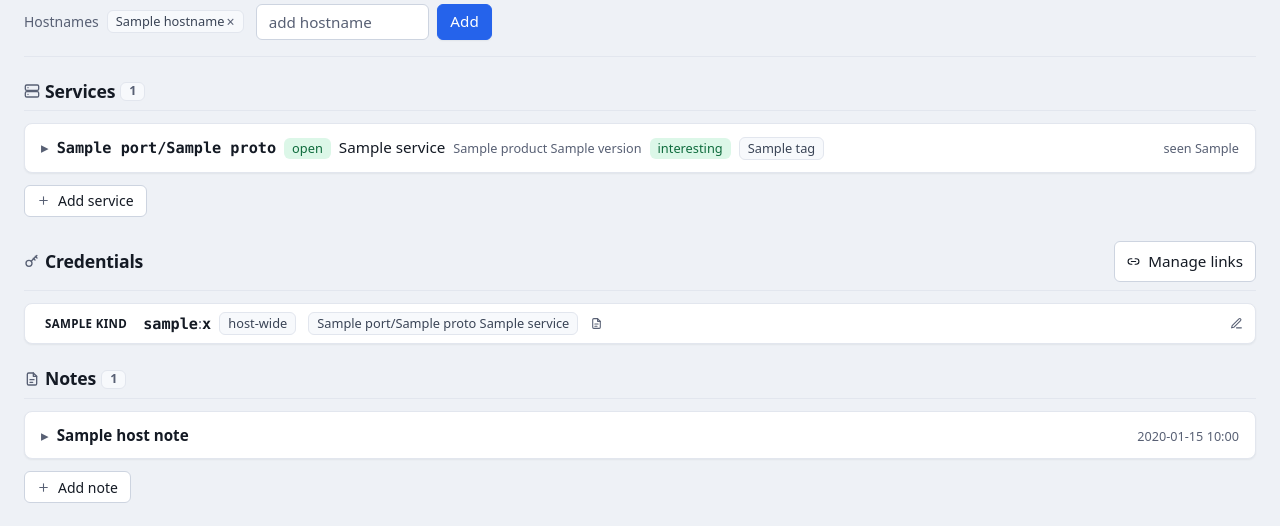
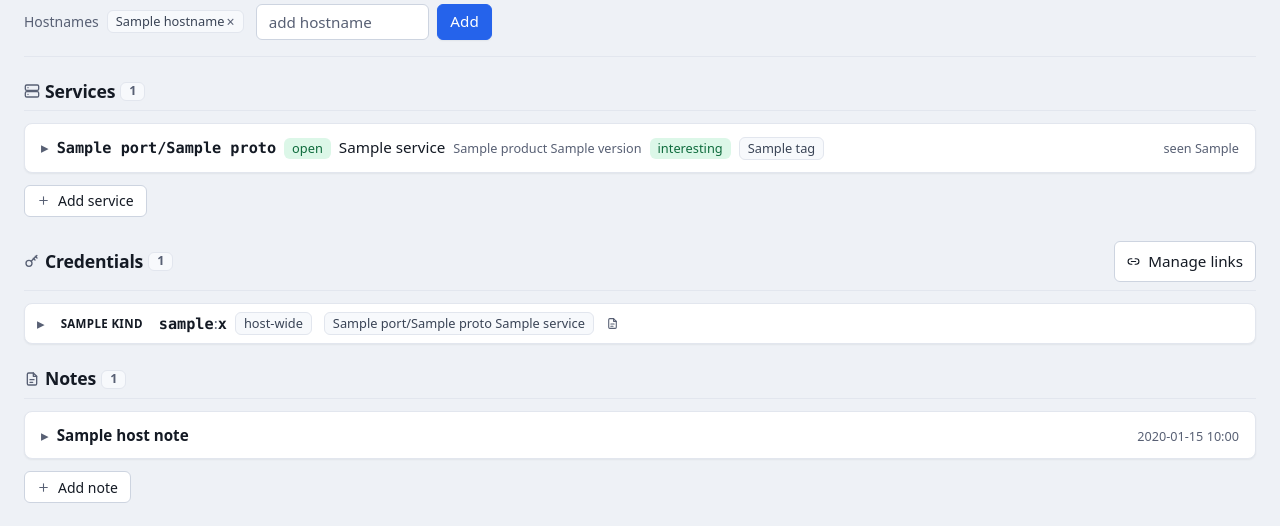
Before and after one commit to g4laad/penrecon, a FastAPI app: template src/penrecon/web/templates/host.html in a window 1280 px wide. Shown: the part 201-727 px from the top of the page. Run offline with FastAPI, Linux system fonts and the light colour scheme; the template is opened without the code that fills it: most values are stand-ins (such as "Sample title", 1, 10 or a date in 2020); parts of the project's set-up code (start-up, migrations or seed data) failed here and were passed over.

Commit message:
feat(credentials): match notes listing style, show count in header
Credential entries now use the leading disclosure arrow and drop the
trailing edit icon, matching the notes/service listings. The header shows
the credential count.

```diff
--- a/src/penrecon/web/static/style.css
+++ b/src/penrecon/web/static/style.css
@@ -343,12 +343,12 @@ p.panel-body.empty { color:var(--mut); }
 .cred-item > summary { list-style:none; cursor:pointer; display:flex; align-items:center; gap:var(--space-2);
   padding:var(--space-2) var(--space-3); border-radius:var(--radius); }
 .cred-item > summary::-webkit-details-marker { display:none; }
+.cred-item > summary::before { content:"▸"; color:var(--mut); }
+.cred-item[open] > summary::before { content:"▾"; }
 .cred-item > summary:hover { background:var(--row-hover); }
 .cred-item[open] > summary { border-bottom:1px solid var(--line); border-radius:var(--radius) var(--radius) 0 0; }
 .cred-main { display:flex; flex-wrap:wrap; align-items:center; gap:var(--space-2); flex:1 1 auto; min-width:0; }
 .cred-main .note-flag { display:inline-flex; color:var(--mut); }
-.cred-edit-affordance { flex:none; display:inline-flex; color:var(--mut); }
-.cred-item > summary:hover .cred-edit-affordance, .cred-item[open] .cred-edit-affordance { color:var(--accent); }
 .cred-edit { display:flex; flex-direction:column; gap:var(--space-2); padding:var(--space-3); }
 .cred-edit .field input, .cred-edit .field select { width:100%; height:34px; }
 .cred-edit-actions { display:flex; gap:var(--space-2); margin-top:var(--space-1); }
--- a/src/penrecon/web/templates/_host_credentials.html
+++ b/src/penrecon/web/templates/_host_credentials.html
@@ -15,7 +15,6 @@
         {% for s in c.services if s.host_id == host.id %}<span class="tag">{{ s.port }}/{{ s.proto }}{% if s.name %} {{ s.name }}{% endif %}</span>{% endfor %}
         {% if c.notes %}<span class="note-flag" title="{{ c.notes }}">{{ icons.icon('note', 'icon-sm') }}</span>{% endif %}
       </span>
-      <span class="cred-edit-affordance" aria-hidden="true">{{ icons.icon('edit', 'icon-sm') }}</span>
       <span class="visually-hidden">Edit credential</span>
     </summary>
     <form class="cred-edit" hx-post="/credentials/{{ c.id }}/edit" hx-target="#host-creds" hx-swap="outerHTML">
--- a/src/penrecon/web/templates/host.html
+++ b/src/penrecon/web/templates/host.html
@@ -42,7 +42,7 @@
 
 <section class="panel">
   <div class="panel-head">
-    <h2>{{ icons.icon('key') }}Credentials</h2>
+    <h2>{{ icons.icon('key') }}Credentials{% if host_credentials %} <span class="grp-count">{{ host_credentials | length }}</span>{% endif %}</h2>
     <a class="button" href="/credentials">{{ icons.icon('link', 'icon-sm') }}Manage links</a>
   </div>
   {% include "_host_credentials.html" %}
```
Also changed, not shown: .playwright-mcp/page-2026-07-03T17-44-39-291Z.yml (added), 1 other file.
